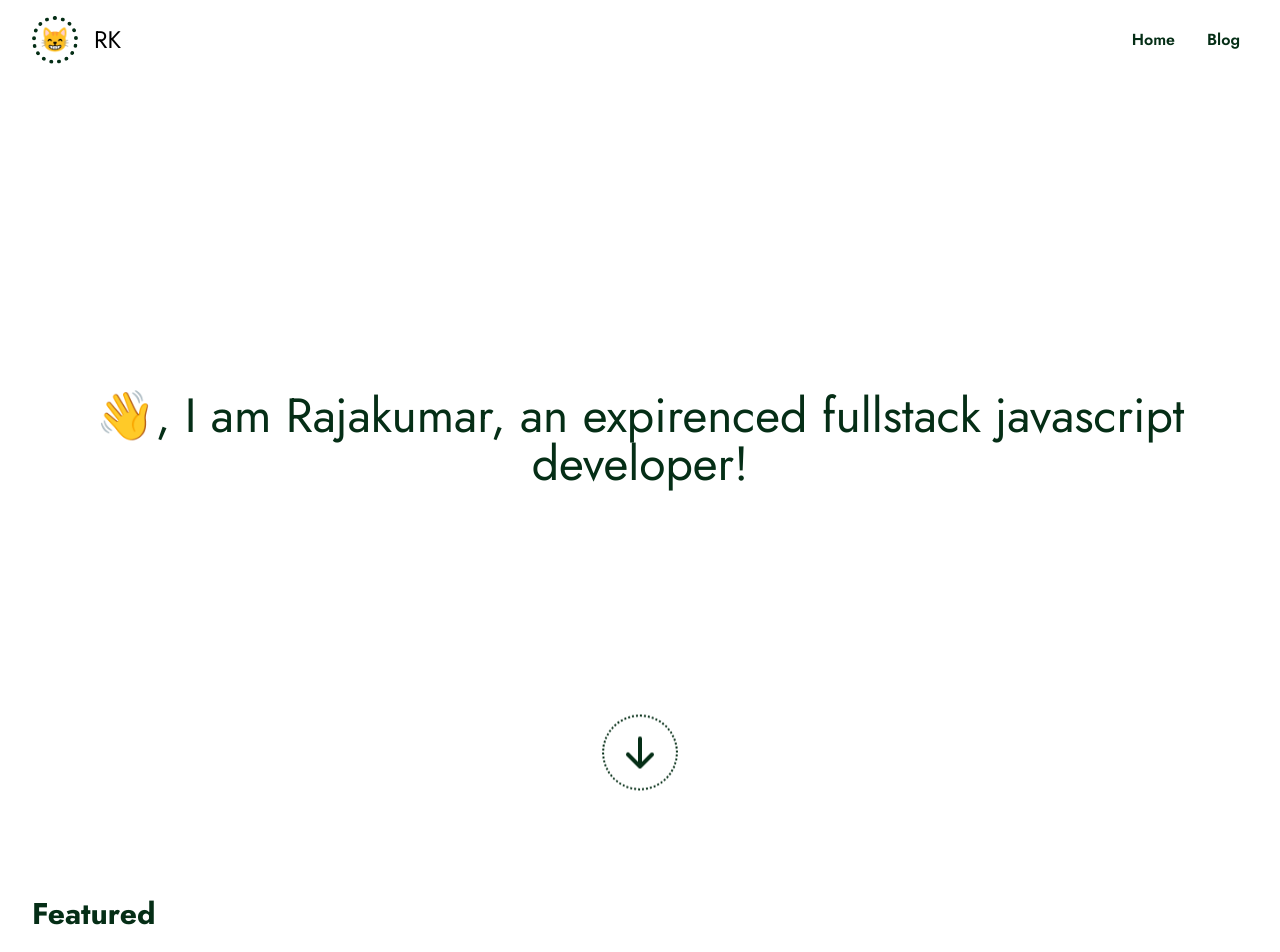
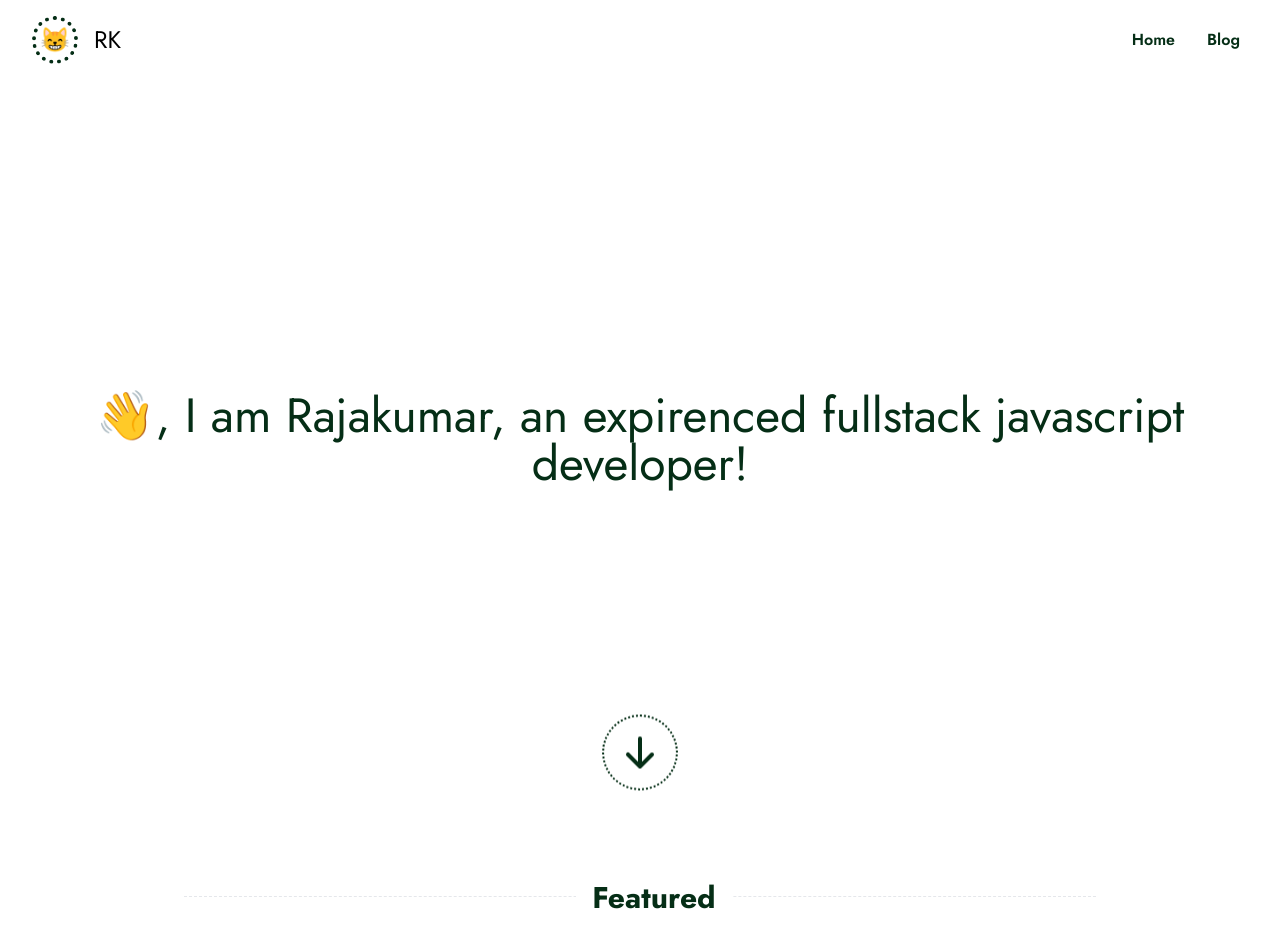
Before and after one commit to Rajakumardev/rajakumar.me, a Next.js app: page / in a window 1280 px wide. Shown: the top 952 px of the page. Built offline with nearby package versions, Linux system fonts and the light colour scheme.

Commit message:
featured section alignment

```diff
--- a/src/app/page.tsx
+++ b/src/app/page.tsx
@@ -30,9 +30,12 @@ export default function Home() {
 				</a>
 			</section>
 			<Section className="m-24 w-full" id="content">
-				<h2 className="dark:text-white text-green-950 text-2xl md:text-3xl font-bold">
-					Featured
-				</h2>
+				<div className="text-center relative w-3/4 m-auto">
+					<hr className="border-1 border-dashed" />
+					<h2 className="dark:text-white text-green-950 dark:bg-green-950 bg-white text-2xl md:text-3xl font-bold absolute -top-8 left-[43%] p-4">
+						Featured
+					</h2>
+				</div>
 			</Section>
 		</main>
 	);
```
